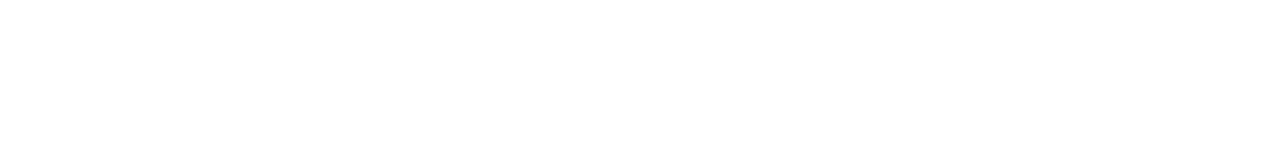
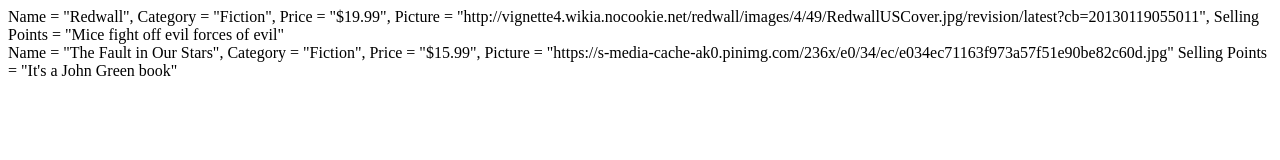
Before and after one commit to Dieterlan/Webstore, a plain HTML site: page index.html in a window 1280 px wide. Drawn offline with nearby package versions, Linux system fonts and the light colour scheme.

Commit message:
Added two books to the content area.

```diff
--- a/index.html
+++ b/index.html
@@ -13,6 +13,12 @@
     </div><!--End nav-->
 
     <div id="content">
+      <div id="book1">
+        Name = "Redwall", Category = "Fiction", Price = "$19.99", Picture = "http://vignette4.wikia.nocookie.net/redwall/images/4/49/RedwallUSCover.jpg/revision/latest?cb=20130119055011", Selling Points = "Mice fight off evil forces of evil"
+      </div><!--End book1-->
+      <div id="book2">
+        Name = "The Fault in Our Stars", Category = "Fiction", Price = "$15.99", Picture = "https://s-media-cache-ak0.pinimg.com/236x/e0/34/ec/e034ec71163f973a57f51e90be82c60d.jpg" Selling Points = "It's a John Green book"
+      </div><!--End book2-->
 
     </div><!--End content-->
 
```
